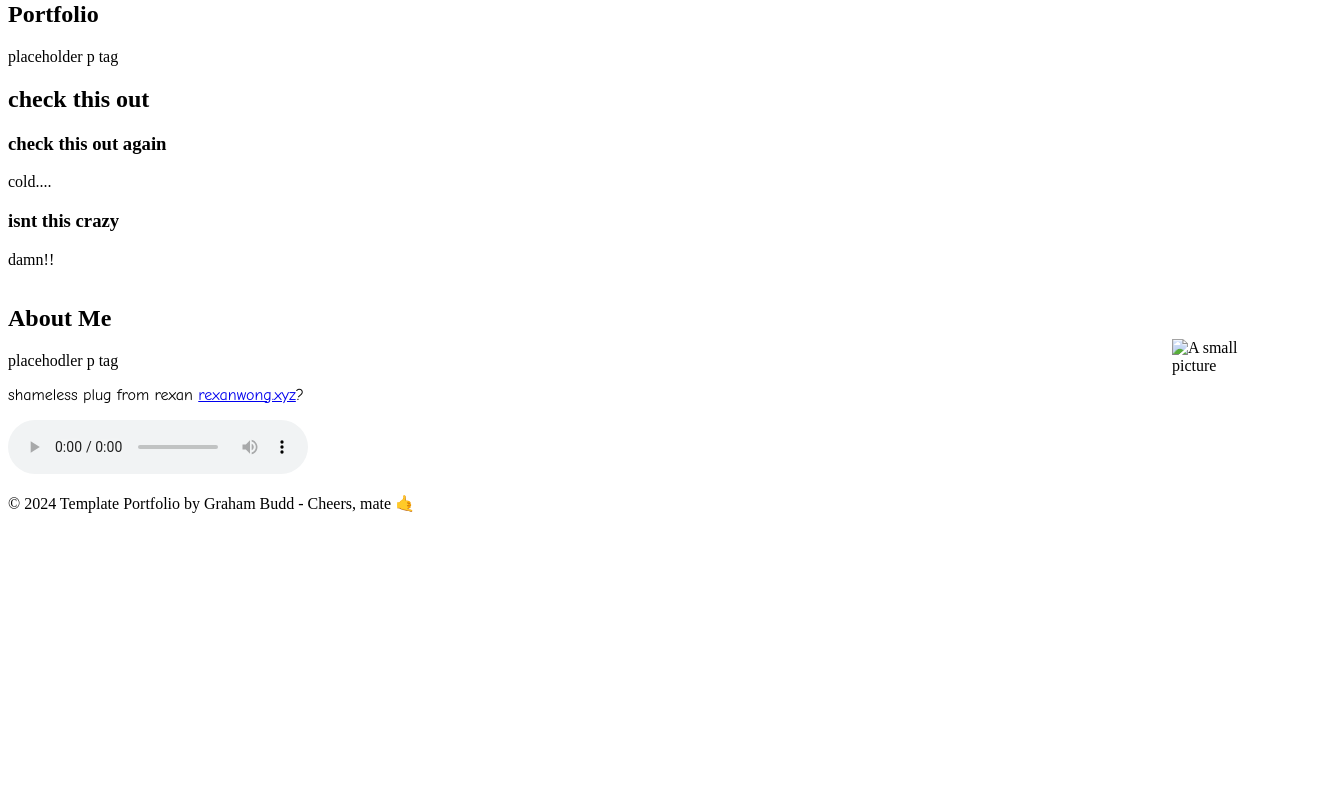
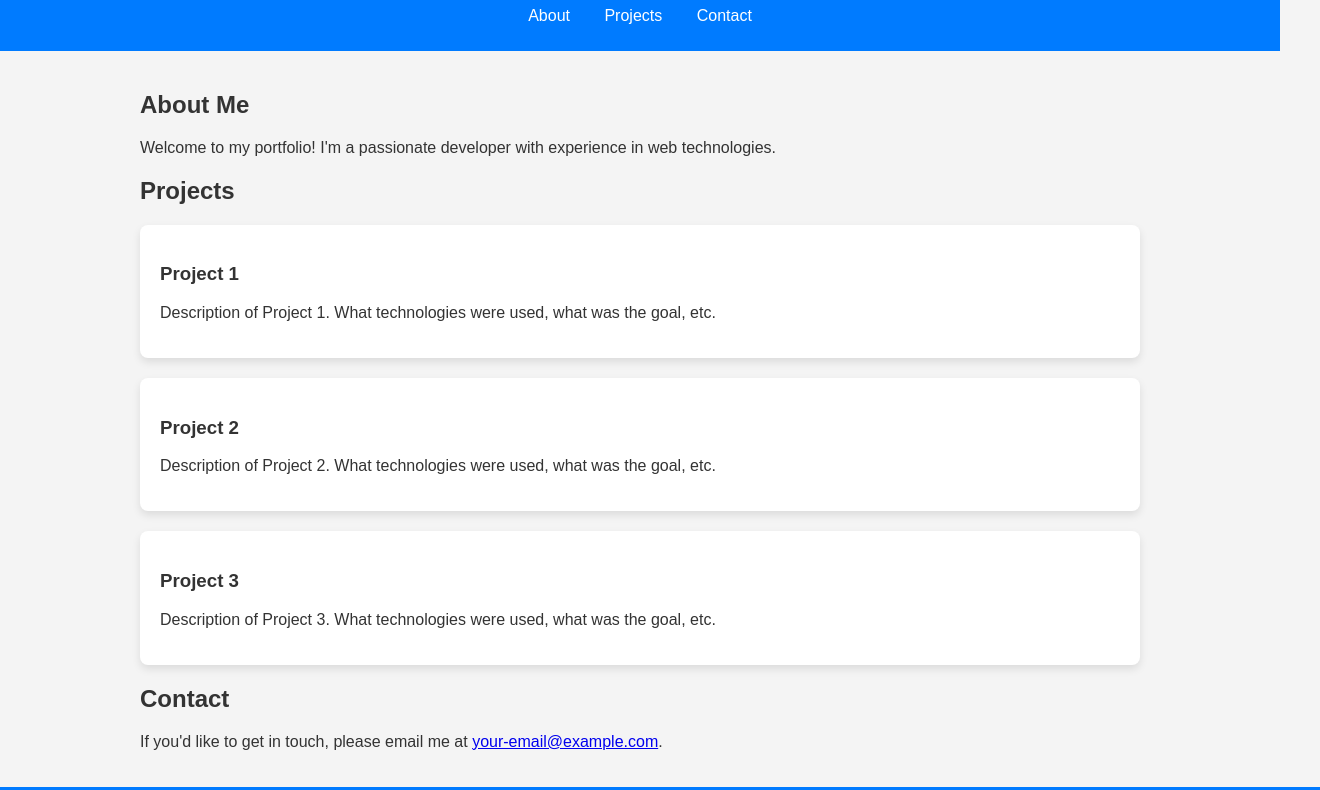
Before and after one commit to hephiee/ACSSWebsite, a plain HTML site: page index.html in a window 1280 px wide. Shown: the part 89-879 px from the top of the page, 1320 px wide, since content can reach past the window. Before the commit the page ends 800 px from the top, so only its background shows below. Drawn offline with Linux system fonts and the light colour scheme.

Commit message:
test change

```diff
--- a/index.html
+++ b/index.html
@@ -1,58 +1,129 @@
 <!DOCTYPE html>
 <html lang="en">
 <head>
-    <meta charset="UTF-8" />
-    <meta name="viewport" content="width=device-width, initial-scale=1.0" />
-    <title>Ryan hephie Lai</title>
-    <link rel="stylesheet" href="styles.css" />
+    <meta charset="UTF-8">
+    <meta name="viewport" content="width=device-width, initial-scale=1.0">
+    <title>My Portfolio</title>
+    <style>
+        body {
+            margin: 0;
+            font-family: Arial, sans-serif;
+            background-color: #f4f4f4;
+            color: #333;
+            overflow-x: hidden;
+        }
+        header {
+            background-color: #007bff;
+            color: white;
+            padding: 1rem;
+            text-align: center;
+        }
+        nav {
+            margin: 10px 0;
+        }
+        nav a {
+            color: white;
+            margin: 0 15px;
+            text-decoration: none;
+            transition: color 0.3s;
+        }
+        nav a:hover {
+            color: #ffdd57;
+        }
+        .container {
+            max-width: 1000px;
+            margin: auto;
+            padding: 20px;
+        }
+        .portfolio-item {
+            background: white;
+            margin: 20px 0;
+            padding: 20px;
+            border-radius: 8px;
+            box-shadow: 0 4px 8px rgba(0, 0, 0, 0.1);
+            transform: translateY(0);
+            transition: transform 0.3s;
+        }
+        .portfolio-item:hover {
+            transform: translateY(-5px);
+        }
+        footer {
+            text-align: center;
+            padding: 20px;
+            background-color: #007bff;
+            color: white;
+            position: relative;
+            bottom: 0;
+            width: 100%;
+        }
+    </style>
 </head>
 <body>
-    <!-- Navigation -->
+
+<header>
+    <h1>My Portfolio</h1>
     <nav>
-      <ul>
-        <li><a href="#home">Home</a></li>
-        <li><a href="#projects">Projects</a></li>
-        <li><a href="#about">About</a></li>
-      </ul>
+        <a href="#about">About</a>
+        <a href="#projects">Projects</a>
+        <a href="#contact">Contact</a>
     </nav>
+</header>
 
-    <!-- Home Section -->
-    <section id="home">
-      <h1>Portfolio</h1>
-      <p>placeholder p tag</p>
+<div class="container">
+    <section id="about">
+        <h2>About Me</h2>
+        <p>Welcome to my portfolio! I'm a passionate developer with experience in web technologies.</p>
     </section>
 
-    <!-- Projects Section -->
     <section id="projects">
-      <h2>check this out</h2>
-      <div class="project">
-        <h3>check this out again</h3>
-        <p>cold....</p>
+        <h2>Projects</h2>
+        <div class="portfolio-item">
+            <h3>Project 1</h3>
+            <p>Description of Project 1. What technologies were used, what was the goal, etc.</p>
         </div>
-      <div class="project">
-        <h3>isnt this crazy</h3>
-        <p>damn!!</p>
+        <div class="portfolio-item">
+            <h3>Project 2</h3>
+            <p>Description of Project 2. What technologies were used, what was the goal, etc.</p>
+        </div>
+        <div class="portfolio-item">
+            <h3>Project 3</h3>
+            <p>Description of Project 3. What technologies were used, what was the goal, etc.</p>
         </div>
     </section>
 
-    <!-- About Section -->
-    <section id="about" style="display: flex; align-items: center;">
-      <div style="flex: 1; padding-right: 20px;">
-        <h2>About Me</h2>
-        <p>placehodler p tag</p>
-        <p class="large-text" style="font-family: 'Comic Sans MS', cursive, sans-serif;">shameless plug from rexan <a href="https://rexanwong.xyz" target="_blank">rexanwong.xyz</a>?</p>
+    <section id="contact">
+        <h2>Contact</h2>
+        <p>If you'd like to get in touch, please email me at <a href="mailto:your-email@example.com">your-email@example.com</a>.</p>
+    </section>
 </div>
-      <img src="asset/goated-ta.png" alt="A small picture" style="width: 100px; height: auto; margin-top: 10px;">
-    </section>
-
-    <!-- Audio Section -->
-    <audio controls>
-      <source src="asset/sound.mp3" type="audio/mpeg">
-      Your browser does not support the audio element.
-    </audio>
 
 <footer>
-      <p>© 2024 Template Portfolio by Graham Budd - Cheers, mate 🤙</p>
+    <p>&copy; 2024 Your Name</p>
 </footer>
+
+<script>
+    // Simple animation on scroll
+    window.addEventListener('scroll', () => {
+        const items = document.querySelectorAll('.portfolio-item');
+        items.forEach(item => {
+            const rect = item.getBoundingClientRect();
+            if (rect.top < window.innerHeight && rect.bottom > 0) {
+                item.style.opacity = 1;
+                item.style.transform = 'translateY(0)';
+            } else {
+                item.style.opacity = 0;
+                item.style.transform = 'translateY(50px)';
+            }
+        });
+    });
+
+    // Initialize opacity and transform for items
+    document.querySelectorAll('.portfolio-item').forEach(item => {
+        item.style.opacity = 0;
+        item.style.transform = 'translateY(50px)';
+        item.style.transition = 'opacity 0.5s, transform 0.5s';
+    });
+</script>
+
 </body>
 </html>
```
Lines whose indentation alone changed are shown as unchanged.
